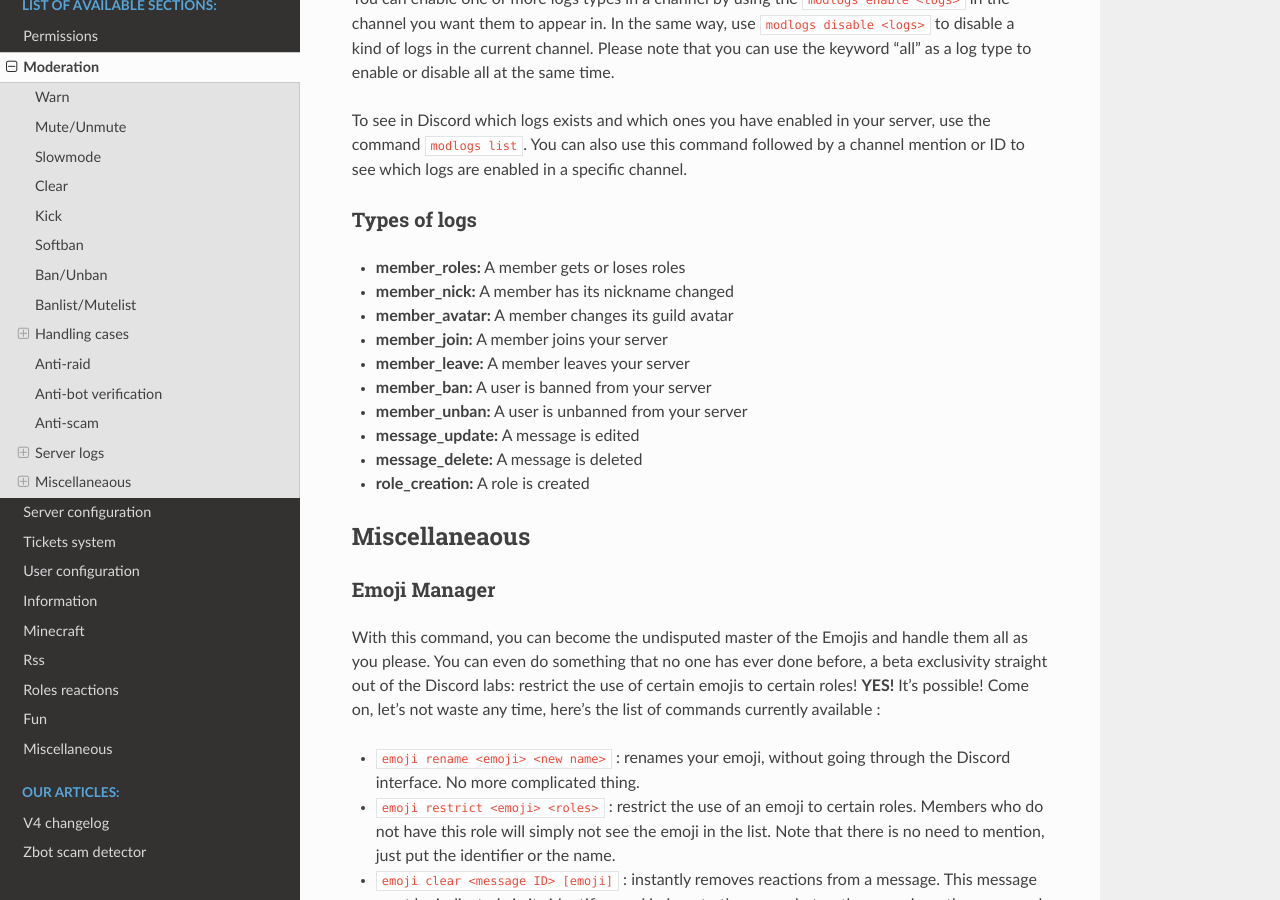
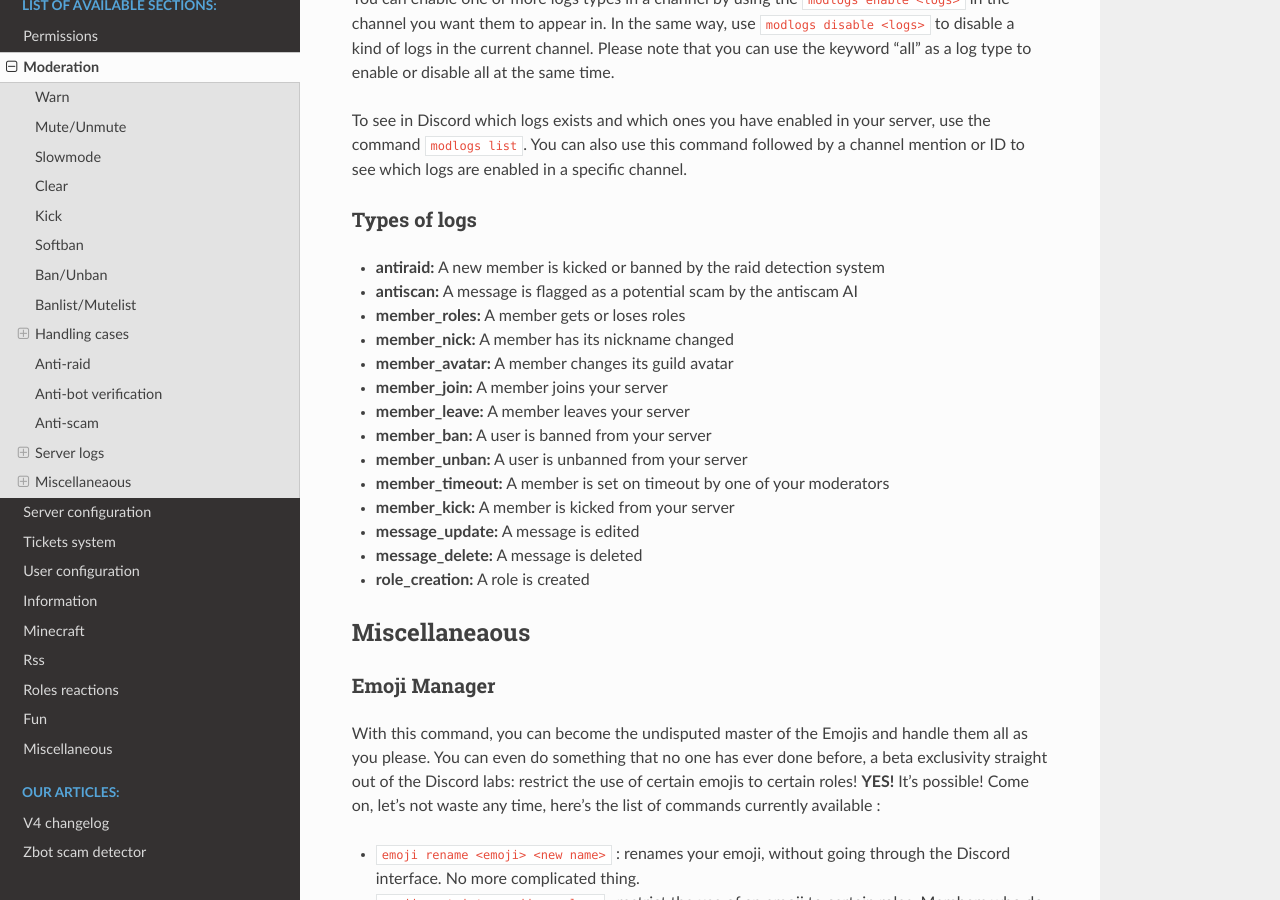
Before and after one commit to Axobot-org/Axobot, a Sphinx documentation site: the page built from docs/moderator.rst, in a window 1280 px wide and 900 px high, scrolled down 8504 px. Built offline with Sphinx 7.4.7 and the Read the Docs theme 2.0.0, drawn with Linux system fonts in a browser that asks for light colours.

Commit message:
feat(modlogs): document new logs

```diff
--- a/docs/moderator.rst
+++ b/docs/moderator.rst
@@ -261,6 +261,8 @@ To see in Discord which logs exists and which ones you have enabled in your serv
 Types of logs
 -------------
 
+* **antiraid:** A new member is kicked or banned by the raid detection system
+* **antiscan:** A message is flagged as a potential scam by the antiscam AI
 * **member_roles:** A member gets or loses roles
 * **member_nick:** A member has its nickname changed
 * **member_avatar:** A member changes its guild avatar
@@ -268,6 +270,8 @@ Types of logs
 * **member_leave:** A member leaves your server
 * **member_ban:** A user is banned from your server
 * **member_unban:** A user is unbanned from your server
+* **member_timeout:** A member is set on timeout by one of your moderators
+* **member_kick:** A member is kicked from your server
 * **message_update:** A message is edited
 * **message_delete:** A message is deleted
 * **role_creation:** A role is created
```
